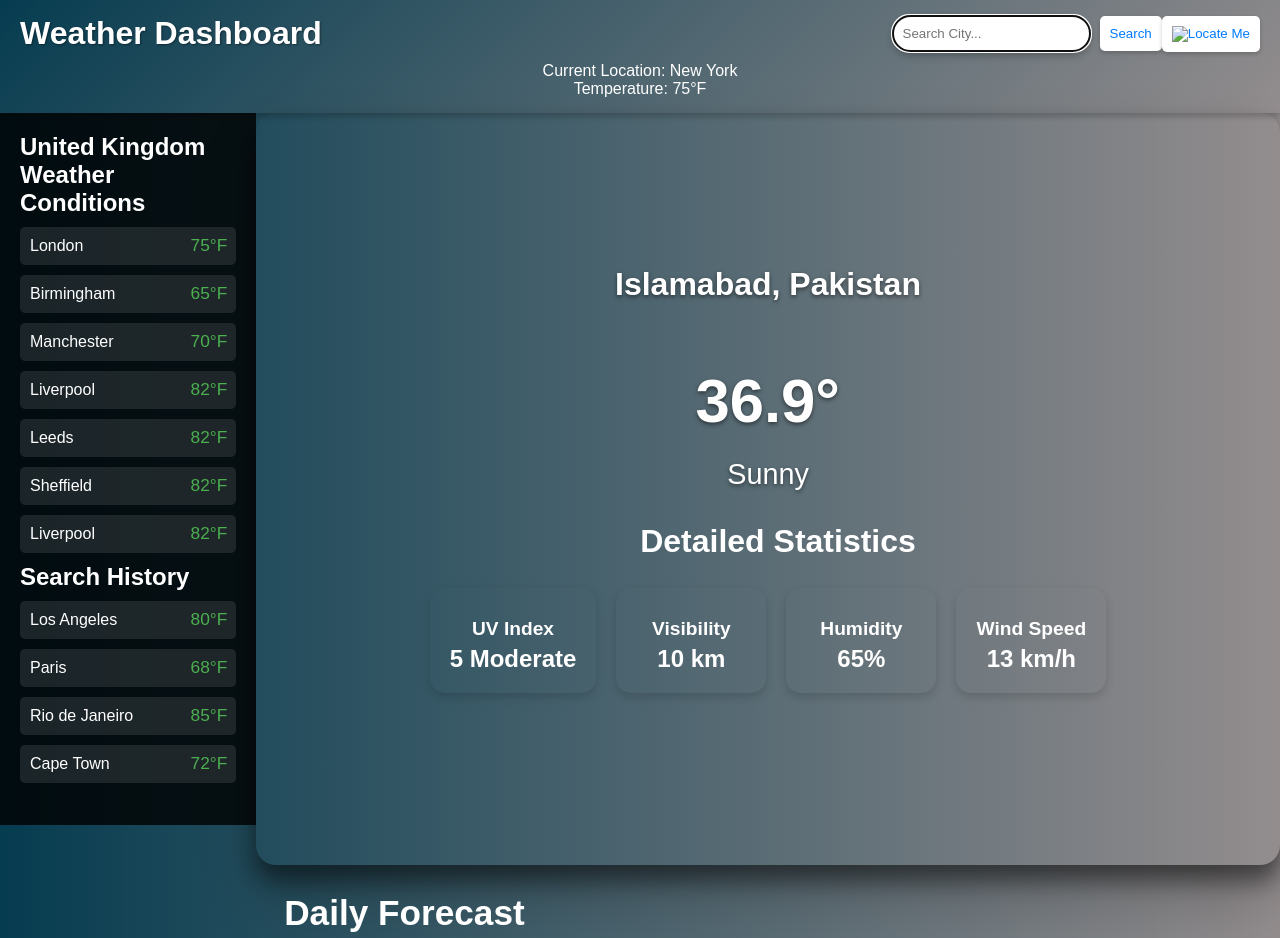
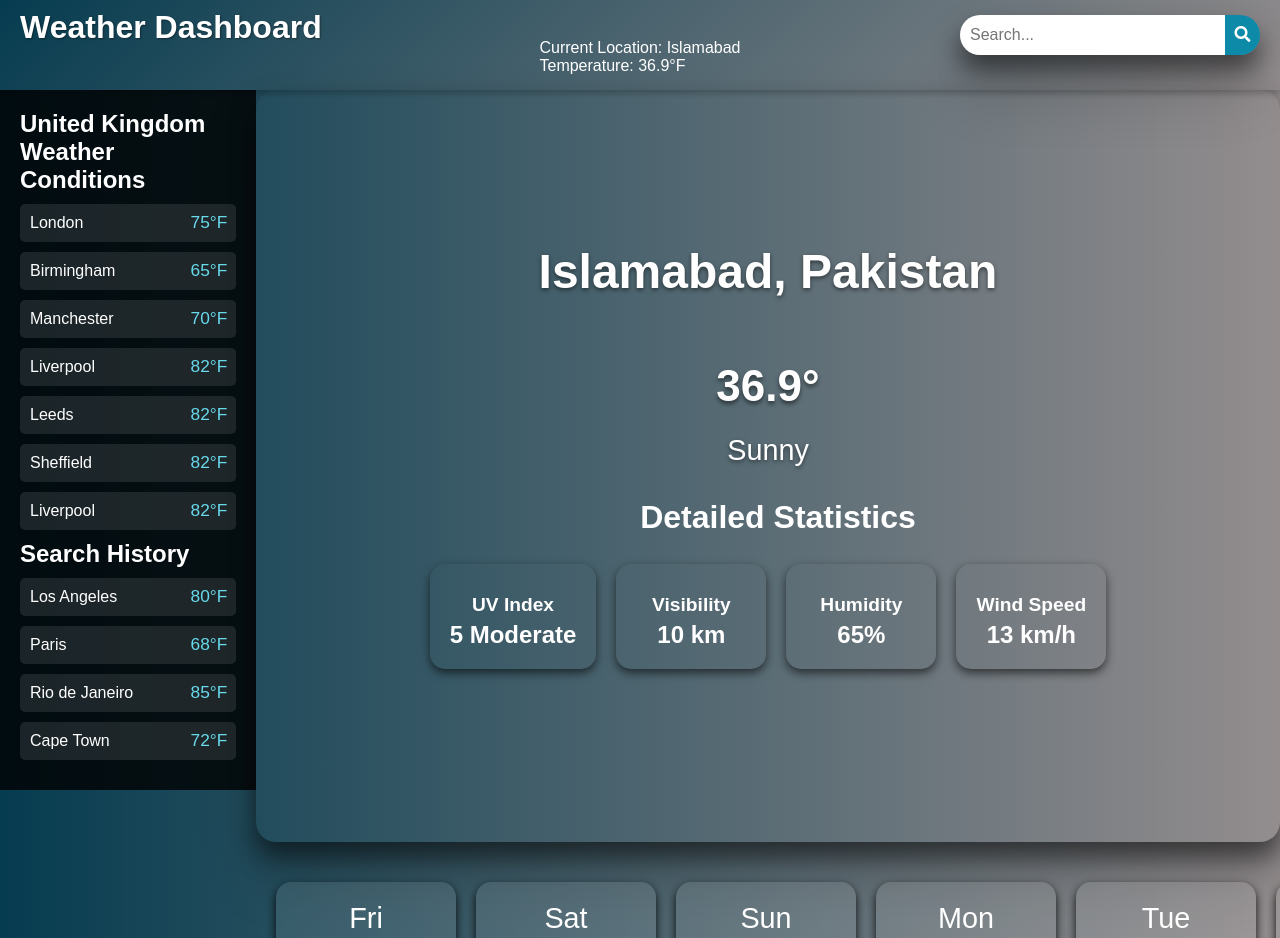
Before and after one commit to abdinasir1warsame/weather-app, a plain HTML site: page index.html in a window 1280 px wide. Shown: the top 938 px of the page. Drawn offline with Linux system fonts and the light colour scheme; some icons are missing.

Commit message:
styling changes and new search bar

```diff
--- a/index.html
+++ b/index.html
@@ -5,6 +5,10 @@
     <link
       href="https://cdnjs.cloudflare.com/ajax/libs/weather-icons/2.0.9/css/weather-icons.min.css"
       rel="stylesheet"
+    />
+    <link
+      rel="stylesheet"
+      href="https://cdnjs.cloudflare.com/ajax/libs/font-awesome/5.15.1/css/all.min.css"
     />
     <link rel="stylesheet" href="styles.css" />
   </head>
@@ -14,22 +18,16 @@
     <header class="app-header">
       <div class="header-content">
         <h1 class="app-title">Weather Dashboard</h1>
-        <div class="search-area">
-          <input
-            type="text"
-            id="search-box"
-            placeholder="Search City..."
-            autofocus
-          />
-          <button id="search-button">Search</button>
-          <button id="location-button" title="Use Current Location">
-            <img src="location-icon.png" alt="Locate Me" />
+        <div class="search-box">
+          <input type="text" class="search-input" placeholder="Search..." />
+          <button class="search-button">
+            <i class="fas fa-search"></i>
           </button>
         </div>
       </div>
       <div class="current-location-weather">
-        <p>Current Location: <span id="currentLocation">New York</span></p>
-        <p>Temperature: <span id="currentTemp">75°F</span></p>
+        <p>Current Location: <span id="currentLocation">Islamabad</span></p>
+        <p>Temperature: <span id="currentTemp">36.9°F</span></p>
       </div>
     </header>
     <!-- main section -->
@@ -91,7 +89,7 @@
           </div>
         </div>
         <!-- daily forecast -->
-        <h2 class="weather-forecast-title">Daily Forecast</h2>
+
         <div class="weather-forecast-wrapper">
           <div class="weather-forecast">
             <div class="weather-forecast__day">
--- a/styles.css
+++ b/styles.css
@@ -41,6 +41,7 @@ html {
   align-items: center;
   justify-content: space-between;
   width: 100%;
+  height: 3vh;
 }
 
 .app-title {
@@ -49,53 +50,52 @@ html {
   font-weight: bold;
   text-shadow: 1px 1px 2px rgba(0, 0, 0, 0.4);
 }
-
-.search-area {
+.search-box {
+  position: relative;
   display: flex;
-  align-items: center;
+  margin-top: 1em;
+  width: 300px;
+  height: 40px;
+  box-shadow: 0 15px 25px rgba(0, 0, 0, 0.5), 0 35px 60px rgba(0, 0, 0, 0.2);
+  border-radius: 40px;
+  overflow: hidden;
+  transition: 0.5s;
 }
 
-#search-box {
-  padding: 10px;
-  border-radius: 20px;
-  border: none;
-  margin-right: 10px;
-  transition: width 0.5s ease, box-shadow 0.3s ease;
-  box-shadow: 0 2px 4px rgba(0, 0, 0, 0.2);
+.search-box:hover {
+  box-shadow: 0 0 15px 5px rgba(3, 54, 61, 0.235);
+  transition: 0.5s;
 }
 
-#search-box:focus {
-  box-shadow: 0 4px 8px rgba(0, 0, 0, 0.3);
+.search-input {
+  width: 100%;
+  padding: 10px;
+  border: none;
+  outline: none;
+  font-size: 16px;
 }
 
-#search-button,
-#location-button {
-  padding: 10px;
+.search-button {
+  width: 40px;
+  height: 40px;
   border: none;
-  background-color: #fff;
-  color: #007bff;
-  border-radius: 5px;
+  background: #0e8aa9;
+  color: white;
   cursor: pointer;
-  transition: background-color 0.3s ease, transform 0.3s ease;
-  box-shadow: 0 2px 4px rgba(0, 0, 0, 0.2);
+  font-size: 16px;
+  transition: 0.5s;
 }
 
-#search-button:hover,
-#location-button:hover {
-  background-color: #f8f8f8;
-  transform: translateY(-2px);
+.search-button i {
+  transform: scale(1);
+  transition: 0.5s;
 }
 
-#location-button img {
-  width: 20px;
-  height: auto;
+.search-box:hover .search-button i {
+  transform: scale(1.2);
+  transition: 0.5s;
 }
 
-.current-location-weather {
-  margin-top: 10px;
-  text-align: center;
-  animation: fadeInUp 1s ease-out;
-}
 /*side bar styling*/
 .sidebar {
   flex-basis: 25%;
@@ -106,6 +106,7 @@ html {
   transition: flex-basis 0.3s ease;
   color: white;
   width: 80vw;
+  height: 100%;
 }
 
 .sidebar:hover {
@@ -167,7 +168,7 @@ html {
 
 .live-temp {
   float: right;
-  color: #4caf50;
+  color: #68dbed;
   animation: pulse 1.4s infinite;
 }
 
@@ -201,6 +202,7 @@ html {
 
 .weather-section {
   max-width: 80vw;
+  height: 95vh;
 }
 .main {
   display: flex;
@@ -227,7 +229,7 @@ html {
 }
 
 .current-weather__city {
-  font-size: 2rem;
+  font-size: 3rem;
   margin-bottom: 30px;
   text-shadow: 0 2px 4px rgba(0, 0, 0, 0.5);
 }
@@ -241,7 +243,7 @@ html {
 }
 
 .current-weather__temp {
-  font-size: 3.5rem;
+  font-size: 2.5rem;
   font-weight: bold;
   margin-bottom: 25px;
   text-shadow: 0 2px 4px rgba(0, 0, 0, 0.5);
@@ -278,14 +280,14 @@ html {
   color: white;
   padding: 20px;
   border-radius: 15px;
-  box-shadow: 0 4px 10px rgba(0, 0, 0, 0.15);
+  box-shadow: 0 4px 10px rgba(0, 0, 0, 0.587);
   min-width: 150px;
   transition: transform 0.3s ease, box-shadow 0.3s ease;
 }
 
 .weather-stats__item:hover {
   transform: translateY(-5px);
-  box-shadow: 0 10px 20px rgba(0, 0, 0, 0.3);
+  box-shadow: 0 10px 20px rgba(0, 0, 0, 0.927);
 }
 
 .weather-stats__icon {
@@ -311,7 +313,6 @@ html {
   gap: 20px;
   max-width: 100%;
   margin: 20px auto;
-  color: #fff;
 }
 
 .weather-forecast-title {
@@ -327,8 +328,6 @@ html {
 
   padding: 20px;
   gap: 20px;
-  border-radius: 20px;
-  box-shadow: 0 8px 20px rgba(0, 0, 0, 0.25);
 }
 
 .weather-forecast__day {
@@ -336,36 +335,37 @@ html {
   display: flex;
   flex-direction: column;
   align-items: center;
-  background: white;
+  background: rgba(255, 255, 255, 0.092);
   padding: 20px;
   border-radius: 15px;
-  box-shadow: 0 4px 10px rgba(0, 0, 0, 0.15);
+  box-shadow: 0 4px 10px rgba(0, 0, 0, 0.888);
   transition: all 0.3s ease;
   width: 180px;
 }
 
 .weather-forecast__day:hover {
   transform: scale(1.05);
-  box-shadow: 0 6px 15px rgba(0, 0, 0, 0.3);
+  box-shadow: 0 6px 15px rgb(0, 0, 0);
 }
 
 .weather-forecast__date {
   font-size: 1.8rem;
-  color: #555;
+  color: white;
   margin-bottom: 10px;
   font-weight: 500;
 }
 
 .weather-forecast__icon {
   font-size: 4em;
-  color: #2193b0;
+
+  color: #0e8aa9;
   margin: 15px;
   margin-bottom: 25px;
 }
 
 .weather-forecast__temp {
   font-size: 1.8rem;
-  color: #333;
+  color: white;
   font-weight: bold;
 }
 
```
